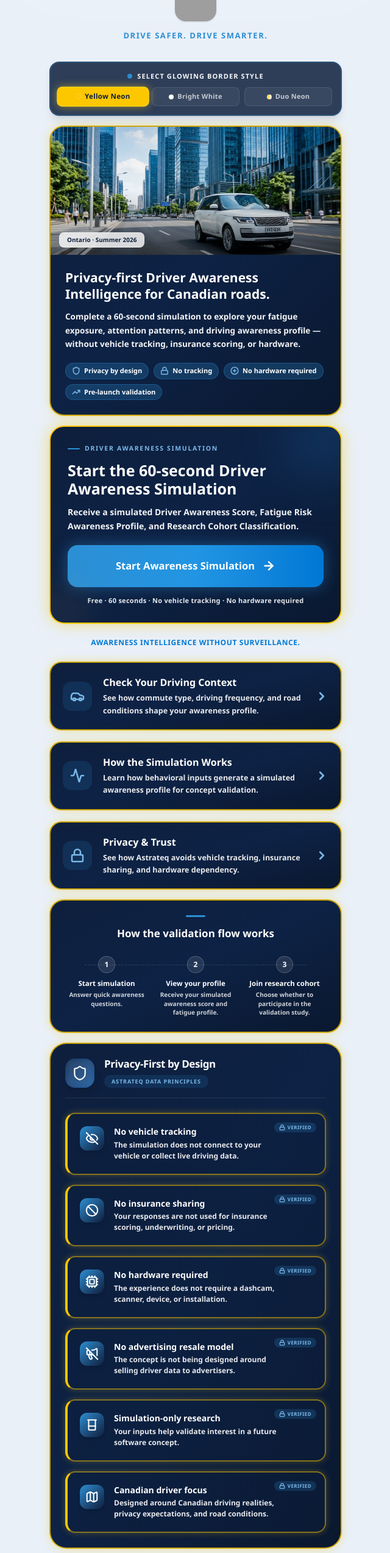
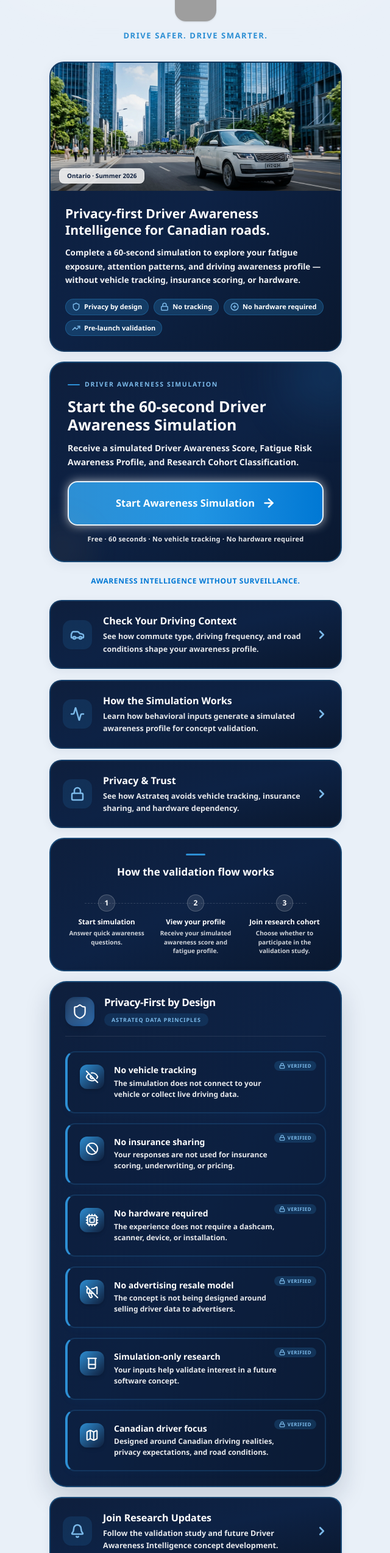
Before and after one commit to MaverickKing17/astrateq-social-funnel, a React (Vite) app: page / in a window 1280 px wide. Shown: the part 120-2667 px from the top of the page at 61% size, without its empty margins (319-959 px from the left). Built offline with nearby package versions, Linux system fonts and the light colour scheme; grey boxes are pictures that could not be loaded.

Commit message:
refactor: remove unused glow effect logic
Remove dynamic state-based glow rendering to simplify the component and reduce bundle size, as the feature is no longer required for the current design.

```diff
--- a/src/App.tsx
+++ b/src/App.tsx
@@ -1,4 +1,3 @@
-import { useState } from 'react';
 import {
   Shield,
   PlusCircle,
@@ -22,36 +21,6 @@ import {
 import luxurySuvHero from './assets/images/luxury_suv_hero_1782157912256.jpg';
 
 export default function App() {
-  const [glowColor, setGlowColor] = useState<'white' | 'yellow' | 'duo'>('yellow');
-
-  // Helper to dynamically get bright glowing border and matching shadow classes
-  const getGlowClasses = (boxIndex: number, variant: 'primary' | 'secondary' = 'secondary') => {
-    const isYellow = glowColor === 'yellow' || (glowColor === 'duo' && boxIndex % 2 === 1);
-
-    if (isYellow) {
-      if (variant === 'primary') {
-        return "border-yellow-400 shadow-[0_0_24px_rgba(250,204,21,0.55)] hover:border-yellow-300 hover:shadow-[0_0_38px_rgba(250,204,21,0.9)]";
-      }
-      return "border-yellow-400/80 shadow-[0_0_15px_rgba(250,204,21,0.4)] hover:border-yellow-300 hover:shadow-[0_0_28px_rgba(250,204,21,0.7)]";
-    } else {
-      // White glow
-      if (variant === 'primary') {
-        return "border-white shadow-[0_0_24px_rgba(255,255,255,0.55)] hover:border-white hover:shadow-[0_0_38px_rgba(255,255,255,0.95)]";
-      }
-      return "border-white/80 shadow-[0_0_15px_rgba(255,255,255,0.35)] hover:border-white hover:shadow-[0_0_28px_rgba(255,255,255,0.7)]";
-    }
-  };
-
-  // Helper to dynamically get glow classes for left-accented items (Principle boxes)
-  const getPrincipleGlowClasses = (boxIndex: number) => {
-    const isYellow = glowColor === 'yellow' || (glowColor === 'duo' && boxIndex % 2 === 1);
-
-    if (isYellow) {
-      return "border-2 border-yellow-400/50 border-l-4 border-l-yellow-400 shadow-[0_0_12px_rgba(250,204,21,0.25)] hover:border-yellow-300 hover:border-l-yellow-400 hover:shadow-[0_0_24px_rgba(250,204,21,0.65)]";
-    } else {
-      return "border-2 border-white/40 border-l-4 border-l-white shadow-[0_0_12px_rgba(255,255,255,0.2)] hover:border-white hover:border-l-white hover:shadow-[0_0_24px_rgba(255,255,255,0.6)]";
-    }
-  };
 
   return (
     <div className="bg-[#e9f0f8] bg-[radial-gradient(ellipse_at_top,_var(--tw-gradient-stops))] from-white via-[#ebf0f7] to-[#d9e3ef] min-h-screen font-ms text-navy pb-16 px-4 relative overflow-x-hidden">
@@ -90,56 +59,9 @@ export default function App() {
           </p>
         </div>
 
-        {/* GLOW CUSTOMIZER CONTROLLER */}
-        <div className="bg-navy/85 backdrop-blur-md rounded-2xl border-2 border-[#2d8fd4]/25 p-3.5 flex flex-col gap-2.5 items-center justify-between shadow-lg animate-fade-in-up" style={{ animationDelay: '0.02s' }}>
-          <div className="flex items-center gap-2">
-            <span className="w-2 h-2 rounded-full bg-accent-cyan animate-pulse"></span>
-            <span className="text-[11px] font-black text-white/95 uppercase tracking-widest font-ms">
-              Select Glowing Border Style
-            </span>
-          </div>
-          <div className="grid grid-cols-3 gap-2 w-full">
-            <button
-              onClick={() => setGlowColor('yellow')}
-              className={`flex items-center justify-center gap-1.5 py-1.5 px-2.5 rounded-lg text-[11px] font-black tracking-wide font-ms transition-all duration-200 cursor-pointer border ${
-                glowColor === 'yellow'
-                  ? 'bg-yellow-400 text-navy border-yellow-300 shadow-[0_0_12px_rgba(250,204,21,0.5)] scale-105'
-                  : 'bg-white/5 text-white/70 border-white/10 hover:bg-white/10 hover:text-white'
-              }`}
-            >
-              <span className="w-2 h-2 rounded-full bg-yellow-400 border border-white/20"></span>
-              <span>Yellow Neon</span>
-            </button>
-
-            <button
-              onClick={() => setGlowColor('white')}
-              className={`flex items-center justify-center gap-1.5 py-1.5 px-2.5 rounded-lg text-[11px] font-black tracking-wide font-ms transition-all duration-200 cursor-pointer border ${
-                glowColor === 'white'
-                  ? 'bg-white text-navy border-white shadow-[0_0_12px_rgba(255,255,255,0.5)] scale-105'
-                  : 'bg-white/5 text-white/70 border-white/10 hover:bg-white/10 hover:text-white'
-              }`}
-            >
-              <span className="w-2 h-2 rounded-full bg-white border border-white/20"></span>
-              <span>Bright White</span>
-            </button>
-
-            <button
-              onClick={() => setGlowColor('duo')}
-              className={`flex items-center justify-center gap-1.5 py-1.5 px-2.5 rounded-lg text-[11px] font-black tracking-wide font-ms transition-all duration-200 cursor-pointer border ${
-                glowColor === 'duo'
-                  ? 'bg-gradient-to-r from-yellow-400 to-white text-navy border-yellow-300 shadow-[0_0_12px_rgba(250,204,21,0.4)] scale-105'
-                  : 'bg-white/5 text-white/70 border-white/10 hover:bg-white/10 hover:text-white'
-              }`}
-            >
-              <span className="w-2 h-2 rounded-full bg-gradient-to-r from-yellow-400 to-white border border-white/20"></span>
-              <span>Duo Neon</span>
-            </button>
-          </div>
-        </div>
-
         {/* SECTION 3 — HERO CARD */}
         <div
-          className={`bg-gradient-to-br from-navy via-[#0d2245] to-[#0a182f] rounded-[24px] border-2 overflow-hidden animate-fade-in-up hover:scale-[1.01] hover:-translate-y-1 transition-all duration-300 group ${getGlowClasses(0, 'secondary')}`}
+          className="bg-gradient-to-br from-navy via-[#0d2245] to-[#0a182f] rounded-[24px] border-2 border-[#2d8fd4]/25 shadow-[0_4px_20px_rgba(14,31,61,0.06)] overflow-hidden animate-fade-in-up hover:scale-[1.01] hover:-translate-y-1 hover:shadow-[0_12px_30px_rgba(14,31,61,0.18)] hover:border-[#2d8fd4]/50 transition-all duration-300 group"
           style={{ animationDelay: '0s' }}
         >
           {/* Top — image area */}
@@ -191,9 +113,9 @@ export default function App() {
           </div>
         </div>
 
-        {/* SECTION 4 — PRIMARY CTA CARD — Deep Premium Navy with glow */}
+        {/* SECTION 4 — PRIMARY CTA CARD — Deep Premium Navy */}
         <div
-          className={`bg-gradient-to-br from-navy via-[#0d2245] to-[#0a182f] rounded-[24px] p-7 relative overflow-hidden animate-fade-in-up hover:scale-[1.01] hover:-translate-y-1 border-2 transition-all duration-300 group ${getGlowClasses(1, 'primary')}`}
+          className="bg-gradient-to-br from-navy via-[#0d2245] to-[#0a182f] rounded-[24px] p-7 relative overflow-hidden animate-fade-in-up hover:scale-[1.01] hover:-translate-y-1 border-2 border-[#2d8fd4]/35 hover:border-[#2d8fd4]/60 hover:shadow-[0_16px_36px_rgba(14,31,61,0.22)] shadow-[0_4px_20px_rgba(14,31,61,0.06)] transition-all duration-300 group"
           style={{ animationDelay: '0.05s' }}
         >
           {/* Advanced glowing modern backdrop blobs */}
@@ -219,7 +141,7 @@ export default function App() {
             href="https://score.astrateqgadgets.com"
             target="_blank"
             rel="noopener noreferrer"
-            className="flex items-center justify-center gap-3 w-full bg-gradient-to-r from-accent-cyan via-[#2195e3] to-[#0078d4] hover:from-[#1b85ce] hover:to-[#005a9e] active:scale-[0.985] text-white rounded-[16px] py-5.5 font-ms text-[16.5px] font-black text-decoration-none shadow-[0_0_24px_rgba(45,143,212,0.45)] hover:shadow-[0_0_36px_rgba(45,143,212,0.7)] hover:scale-[1.025] transition-all duration-300 cursor-pointer group/btn"
+            className="flex items-center justify-center gap-3 w-full bg-gradient-to-r from-accent-cyan via-[#2195e3] to-[#0078d4] hover:from-[#1b85ce] hover:to-[#005a9e] active:scale-[0.985] text-white rounded-[16px] py-5.5 font-ms text-[16.5px] font-black text-decoration-none border-2 border-white/90 shadow-[0_0_16px_rgba(255,255,255,0.65)] hover:border-white hover:shadow-[0_0_28px_rgba(255,255,255,0.95)] hover:scale-[1.025] transition-all duration-300 cursor-pointer group/btn"
           >
             <span>Start Awareness Simulation</span>
             <ArrowRight className="w-5.5 h-5.5 text-white transition-transform duration-300 group-hover/btn:translate-x-1.5" strokeWidth={2.8} />
@@ -248,7 +170,7 @@ export default function App() {
             href="https://score.astrateqgadgets.com?intent=context"
             target="_blank"
             rel="noopener noreferrer"
-            className={`flex items-center gap-4.5 p-5 text-decoration-none bg-gradient-to-br from-navy via-[#0d2245] to-[#0a182f] rounded-[20px] border-2 hover:bg-[#0d2245]/80 hover:scale-[1.01] active:scale-[0.99] group transition-all duration-300 ${getGlowClasses(2, 'secondary')}`}
+            className="flex items-center gap-4.5 p-5 text-decoration-none bg-gradient-to-br from-navy via-[#0d2245] to-[#0a182f] rounded-[20px] border-2 border-[#2d8fd4]/25 hover:border-[#2d8fd4] hover:bg-[#0d2245]/80 hover:shadow-[0_10px_28px_rgba(45,143,212,0.15)] hover:scale-[1.01] active:scale-[0.99] group transition-all duration-300 shadow-[0_4px_16px_rgba(14,31,61,0.06)]"
           >
             <div className="w-12 h-12 rounded-[14px] bg-[#2d8fd4]/15 flex items-center justify-center flex-shrink-0 shadow-2xs group-hover:scale-110 transition-transform duration-200">
               <Car className="w-6 h-6 text-accent-cyan-2" strokeWidth={2.5} />
@@ -269,7 +191,7 @@ export default function App() {
             href="https://score.astrateqgadgets.com?intent=howitworks"
             target="_blank"
             rel="noopener noreferrer"
-            className={`flex items-center gap-4.5 p-5 text-decoration-none bg-gradient-to-br from-navy via-[#0d2245] to-[#0a182f] rounded-[20px] border-2 hover:bg-[#0d2245]/80 hover:scale-[1.01] active:scale-[0.99] group transition-all duration-300 ${getGlowClasses(3, 'secondary')}`}
+            className="flex items-center gap-4.5 p-5 text-decoration-none bg-gradient-to-br from-navy via-[#0d2245] to-[#0a182f] rounded-[20px] border-2 border-[#2d8fd4]/25 hover:border-[#2d8fd4] hover:bg-[#0d2245]/80 hover:shadow-[0_10px_28px_rgba(45,143,212,0.15)] hover:scale-[1.01] active:scale-[0.99] group transition-all duration-300 shadow-[0_4px_16px_rgba(14,31,61,0.06)]"
           >
             <div className="w-12 h-12 rounded-[14px] bg-[#2d8fd4]/15 flex items-center justify-center flex-shrink-0 shadow-2xs group-hover:scale-110 transition-transform duration-200">
               <Activity className="w-6 h-6 text-accent-cyan-2" strokeWidth={2.5} />
@@ -290,7 +212,7 @@ export default function App() {
             href="https://score.astrateqgadgets.com?intent=privacy"
             target="_blank"
             rel="noopener noreferrer"
-            className={`flex items-center gap-4.5 p-5 text-decoration-none bg-gradient-to-br from-navy via-[#0d2245] to-[#0a182f] rounded-[20px] border-2 hover:bg-[#0d2245]/80 hover:scale-[1.01] active:scale-[0.99] group transition-all duration-300 ${getGlowClasses(4, 'secondary')}`}
+            className="flex items-center gap-4.5 p-5 text-decoration-none bg-gradient-to-br from-navy via-[#0d2245] to-[#0a182f] rounded-[20px] border-2 border-[#2d8fd4]/25 hover:border-[#2d8fd4] hover:bg-[#0d2245]/80 hover:shadow-[0_10px_28px_rgba(45,143,212,0.15)] hover:scale-[1.01] active:scale-[0.99] group transition-all duration-300 shadow-[0_4px_16px_rgba(14,31,61,0.06)]"
           >
             <div className="w-12 h-12 rounded-[14px] bg-[#2d8fd4]/15 flex items-center justify-center flex-shrink-0 shadow-2xs group-hover:scale-110 transition-transform duration-200">
               <Lock className="w-6 h-6 text-accent-cyan-2" strokeWidth={2.5} />
@@ -309,7 +231,7 @@ export default function App() {
 
         {/* SECTION 6 — HOW IT WORKS */}
         <div
-          className={`bg-gradient-to-br from-navy via-[#0d2245] to-[#0a182f] rounded-[24px] border-2 p-6 animate-fade-in-up hover:scale-[1.01] hover:-translate-y-0.5 transition-all duration-300 ${getGlowClasses(5, 'secondary')}`}
+          className="bg-gradient-to-br from-navy via-[#0d2245] to-[#0a182f] rounded-[24px] border-2 border-[#2d8fd4]/35 p-6 animate-fade-in-up hover:scale-[1.01] hover:-translate-y-0.5 hover:shadow-[0_12px_32px_rgba(14,31,61,0.18)] hover:border-[#2d8fd4]/60 transition-all duration-300"
           style={{ animationDelay: '0.15s' }}
         >
           {/* Centered decorative accent bar */}
@@ -366,7 +288,7 @@ export default function App() {
 
         {/* SECTION 7 — PRIVACY TRUST CARD */}
         <div
-          className={`bg-gradient-to-br from-navy via-[#0d2245] to-[#0a182f] rounded-[28px] border-2 p-6 animate-fade-in-up ${getGlowClasses(6, 'secondary')}`}
+          className="bg-gradient-to-br from-navy via-[#0d2245] to-[#0a182f] rounded-[28px] border-2 border-[#2d8fd4]/35 p-6 shadow-[0_16px_40px_rgba(14,31,61,0.18)] animate-fade-in-up"
           style={{ animationDelay: '0.2s' }}
         >
           {/* Header area with subtle mesh background */}
@@ -389,7 +311,7 @@ export default function App() {
           <div className="flex flex-col gap-4">
 
             {/* Principle 1 — No vehicle tracking */}
-            <div className={`group flex items-start gap-4 p-5 bg-navy/40 rounded-2xl hover:-translate-y-0.5 transition-all duration-300 relative overflow-hidden ${getPrincipleGlowClasses(7)}`}>
+            <div className="group flex items-start gap-4 p-5 bg-navy/40 rounded-2xl border-2 border-[#2d8fd4]/20 border-l-4 border-l-[#2d8fd4] hover:border-[#2d8fd4] hover:border-l-[#2d8fd4] hover:shadow-[0_12px_28px_rgba(0,120,212,0.12)] hover:-translate-y-0.5 transition-all duration-300 shadow-[0_4px_12px_rgba(0,120,212,0.03)] relative overflow-hidden">
               {/* Corner Verified Badge */}
               <div className="absolute top-3.5 right-3.5 flex items-center gap-1 bg-[#2d8fd4]/20 px-2 py-0.5 rounded-full select-none">
                 <Lock className="w-2.5 h-2.5 text-accent-cyan-2" strokeWidth={3} />
@@ -410,7 +332,7 @@ export default function App() {
             </div>
 
             {/* Principle 2 — No insurance sharing */}
-            <div className={`group flex items-start gap-4 p-5 bg-navy/40 rounded-2xl hover:-translate-y-0.5 transition-all duration-300 relative overflow-hidden ${getPrincipleGlowClasses(8)}`}>
+            <div className="group flex items-start gap-4 p-5 bg-navy/40 rounded-2xl border-2 border-[#2d8fd4]/20 border-l-4 border-l-[#2d8fd4] hover:border-[#2d8fd4] hover:border-l-[#2d8fd4] hover:shadow-[0_12px_28px_rgba(0,120,212,0.12)] hover:-translate-y-0.5 transition-all duration-300 shadow-[0_4px_12px_rgba(0,120,212,0.03)] relative overflow-hidden">
               {/* Corner Verified Badge */}
               <div className="absolute top-3.5 right-3.5 flex items-center gap-1 bg-[#2d8fd4]/20 px-2 py-0.5 rounded-full select-none">
                 <Lock className="w-2.5 h-2.5 text-accent-cyan-2" strokeWidth={3} />
@@ -431,7 +353,7 @@ export default function App() {
             </div>
 
             {/* Principle 3 — No hardware required */}
-            <div className={`group flex items-start gap-4 p-5 bg-navy/40 rounded-2xl hover:-translate-y-0.5 transition-all duration-300 relative overflow-hidden ${getPrincipleGlowClasses(9)}`}>
+            <div className="group flex items-start gap-4 p-5 bg-navy/40 rounded-2xl border-2 border-[#2d8fd4]/20 border-l-4 border-l-[#2d8fd4] hover:border-[#2d8fd4] hover:border-l-[#2d8fd4] hover:shadow-[0_12px_28px_rgba(0,120,212,0.12)] hover:-translate-y-0.5 transition-all duration-300 shadow-[0_4px_12px_rgba(0,120,212,0.03)] relative overflow-hidden">
               {/* Corner Verified Badge */}
               <div className="absolute top-3.5 right-3.5 flex items-center gap-1 bg-[#2d8fd4]/20 px-2 py-0.5 rounded-full select-none">
                 <Lock className="w-2.5 h-2.5 text-accent-cyan-2" strokeWidth={3} />
@@ -452,7 +374,7 @@ export default function App() {
             </div>
 
             {/* Principle 4 — No advertising resale model */}
-            <div className={`group flex items-start gap-4 p-5 bg-navy/40 rounded-2xl hover:-translate-y-0.5 transition-all duration-300 relative overflow-hidden ${getPrincipleGlowClasses(10)}`}>
+            <div className="group flex items-start gap-4 p-5 bg-navy/40 rounded-2xl border-2 border-[#2d8fd4]/20 border-l-4 border-l-[#2d8fd4] hover:border-[#2d8fd4] hover:border-l-[#2d8fd4] hover:shadow-[0_12px_28px_rgba(0,120,212,0.12)] hover:-translate-y-0.5 transition-all duration-300 shadow-[0_4px_12px_rgba(0,120,212,0.03)] relative overflow-hidden">
               {/* Corner Verified Badge */}
               <div className="absolute top-3.5 right-3.5 flex items-center gap-1 bg-[#2d8fd4]/20 px-2 py-0.5 rounded-full select-none">
                 <Lock className="w-2.5 h-2.5 text-accent-cyan-2" strokeWidth={3} />
@@ -473,7 +395,7 @@ export default function App() {
             </div>
 
             {/* Principle 5 — Simulation-only research */}
-            <div className={`group flex items-start gap-4 p-5 bg-navy/40 rounded-2xl hover:-translate-y-0.5 transition-all duration-300 relative overflow-hidden ${getPrincipleGlowClasses(11)}`}>
+            <div className="group flex items-start gap-4 p-5 bg-navy/40 rounded-2xl border-2 border-[#2d8fd4]/20 border-l-4 border-l-[#2d8fd4] hover:border-[#2d8fd4] hover:border-l-[#2d8fd4] hover:shadow-[0_12px_28px_rgba(0,120,212,0.12)] hover:-translate-y-0.5 transition-all duration-300 shadow-[0_4px_12px_rgba(0,120,212,0.03)] relative overflow-hidden">
               {/* Corner Verified Badge */}
               <div className="absolute top-3.5 right-3.5 flex items-center gap-1 bg-[#2d8fd4]/20 px-2 py-0.5 rounded-full select-none">
                 <Lock className="w-2.5 h-2.5 text-accent-cyan-2" strokeWidth={3} />
@@ -494,7 +416,7 @@ export default function App() {
             </div>
 
             {/* Principle 6 — Canadian driver focus */}
-            <div className={`group flex items-start gap-4 p-5 bg-navy/40 rounded-2xl hover:-translate-y-0.5 transition-all duration-300 relative overflow-hidden ${getPrincipleGlowClasses(12)}`}>
+            <div className="group flex items-start gap-4 p-5 bg-navy/40 rounded-2xl border-2 border-[#2d8fd4]/20 border-l-4 border-l-[#2d8fd4] hover:border-[#2d8fd4] hover:border-l-[#2d8fd4] hover:shadow-[0_12px_28px_rgba(0,120,212,0.12)] hover:-translate-y-0.5 transition-all duration-300 shadow-[0_4px_12px_rgba(0,120,212,0.03)] relative overflow-hidden">
               {/* Corner Verified Badge */}
               <div className="absolute top-3.5 right-3.5 flex items-center gap-1 bg-[#2d8fd4]/20 px-2 py-0.5 rounded-full select-none">
                 <Lock className="w-2.5 h-2.5 text-accent-cyan-2" strokeWidth={3} />
@@ -522,7 +444,7 @@ export default function App() {
           href="https://score.astrateqgadgets.com?intent=updates"
           target="_blank"
           rel="noopener noreferrer"
-          className={`flex items-center gap-4.5 p-5 text-decoration-none bg-gradient-to-br from-navy via-[#0d2245] to-[#0a182f] rounded-[20px] border-2 hover:bg-[#0d2245]/80 hover:scale-[1.01] active:scale-[0.99] group transition-all duration-300 animate-fade-in-up ${getGlowClasses(13, 'secondary')}`}
+          className="flex items-center gap-4.5 p-5 text-decoration-none bg-gradient-to-br from-navy via-[#0d2245] to-[#0a182f] rounded-[20px] border-2 border-[#2d8fd4]/35 hover:border-[#2d8fd4] hover:bg-[#0d2245]/80 hover:shadow-[0_10px_28px_rgba(45,143,212,0.15)] hover:scale-[1.01] active:scale-[0.99] group transition-all duration-300 shadow-[0_4px_16px_rgba(14,31,61,0.06)] animate-fade-in-up"
           style={{ animationDelay: '0.24s' }}
         >
           <div className="w-12 h-12 rounded-[14px] bg-[#2d8fd4]/15 flex items-center justify-center flex-shrink-0 shadow-2xs group-hover:scale-110 transition-transform duration-200">
@@ -541,7 +463,7 @@ export default function App() {
 
         {/* SECTION 8 — PRE-LAUNCH TRANSPARENCY CARD — Styled identically to the other boxes to reduce eye strain */}
         <div
-          className={`bg-gradient-to-br from-navy via-[#0d2245] to-[#0a182f] border-2 rounded-[24px] p-6.5 transition-all duration-300 animate-fade-in-up hover:scale-[1.01] ${getGlowClasses(14, 'secondary')}`}
+          className="bg-gradient-to-br from-navy via-[#0d2245] to-[#0a182f] border-2 border-[#2d8fd4]/35 rounded-[24px] p-6.5 shadow-[0_4px_16px_rgba(14,31,61,0.06)] hover:shadow-[0_10px_28px_rgba(45,143,212,0.15)] transition-all duration-300 animate-fade-in-up hover:scale-[1.01]"
           style={{ animationDelay: '0.28s' }}
         >
           <div className="flex items-center gap-4 mb-5">
@@ -580,7 +502,7 @@ export default function App() {
               href="https://instagram.com/astrateq24"
               target="_blank"
               rel="noopener noreferrer"
-              className="w-11 h-11 rounded-full bg-gradient-to-tr from-[#f9ce34] via-[#ee2a7b] to-[#6228d7] text-white hover:scale-110 active:scale-95 flex items-center justify-center transition-all duration-300 shadow-md hover:shadow-lg hover:-translate-y-0.5"
+              className="w-11 h-11 rounded-full bg-gradient-to-tr from-[#f9ce34] via-[#ee2a7b] to-[#6228d7] text-white hover:scale-110 active:scale-95 flex items-center justify-center transition-all duration-300 border-2 border-white/85 shadow-[0_0_10px_rgba(255,255,255,0.4)] hover:border-white hover:shadow-[0_0_18px_rgba(255,255,255,0.8)] hover:-translate-y-0.5"
               title="Astrateq on Instagram"
             >
               <svg className="w-5.5 h-5.5 fill-none stroke-current" viewBox="0 0 24 24" strokeWidth="2.2" strokeLinecap="round" strokeLinejoin="round">
@@ -595,7 +517,7 @@ export default function App() {
               href="https://x.com/AstrateqIQ"
               target="_blank"
               rel="noopener noreferrer"
-              className="w-11 h-11 rounded-full bg-black text-white hover:scale-110 active:scale-95 flex items-center justify-center transition-all duration-300 shadow-md hover:shadow-lg hover:-translate-y-0.5"
+              className="w-11 h-11 rounded-full bg-black text-white hover:scale-110 active:scale-95 flex items-center justify-center transition-all duration-300 border-2 border-white/85 shadow-[0_0_10px_rgba(255,255,255,0.4)] hover:border-white hover:shadow-[0_0_18px_rgba(255,255,255,0.8)] hover:-translate-y-0.5"
               title="Astrateq on X"
             >
               <svg className="w-[17px] h-[17px] fill-current" viewBox="0 0 24 24">
@@ -608,7 +530,7 @@ export default function App() {
               href="https://linkedin.com/company/astrateq-gadgets"
               target="_blank"
               rel="noopener noreferrer"
-              className="w-11 h-11 rounded-full bg-[#0077b5] text-white hover:scale-110 active:scale-95 flex items-center justify-center transition-all duration-300 shadow-md hover:shadow-lg hover:-translate-y-0.5"
+              className="w-11 h-11 rounded-full bg-[#0077b5] text-white hover:scale-110 active:scale-95 flex items-center justify-center transition-all duration-300 border-2 border-white/85 shadow-[0_0_10px_rgba(255,255,255,0.4)] hover:border-white hover:shadow-[0_0_18px_rgba(255,255,255,0.8)] hover:-translate-y-0.5"
               title="Astrateq on LinkedIn"
             >
               <svg className="w-[18px] h-[18px] fill-current" viewBox="0 0 24 24">
```
